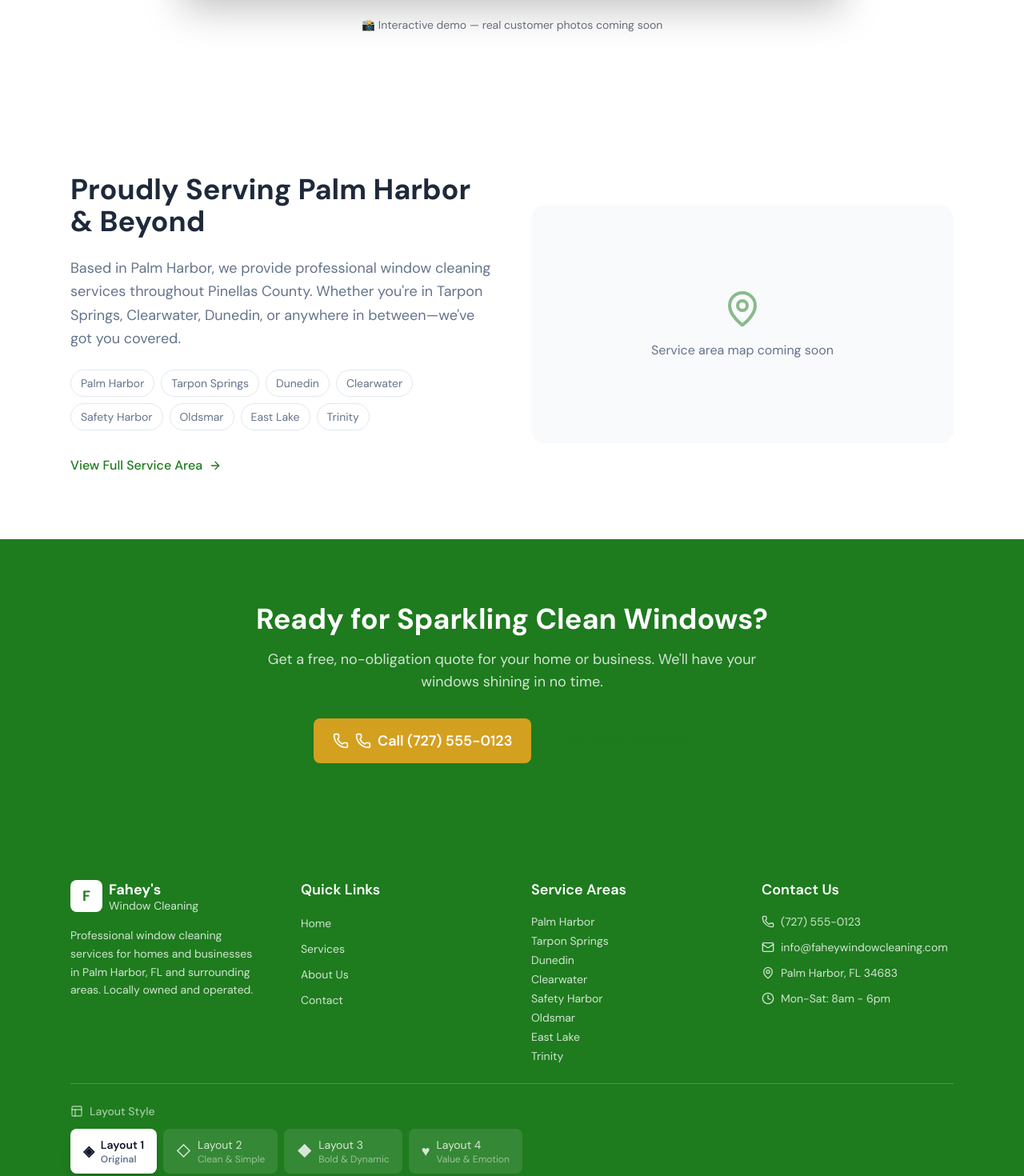
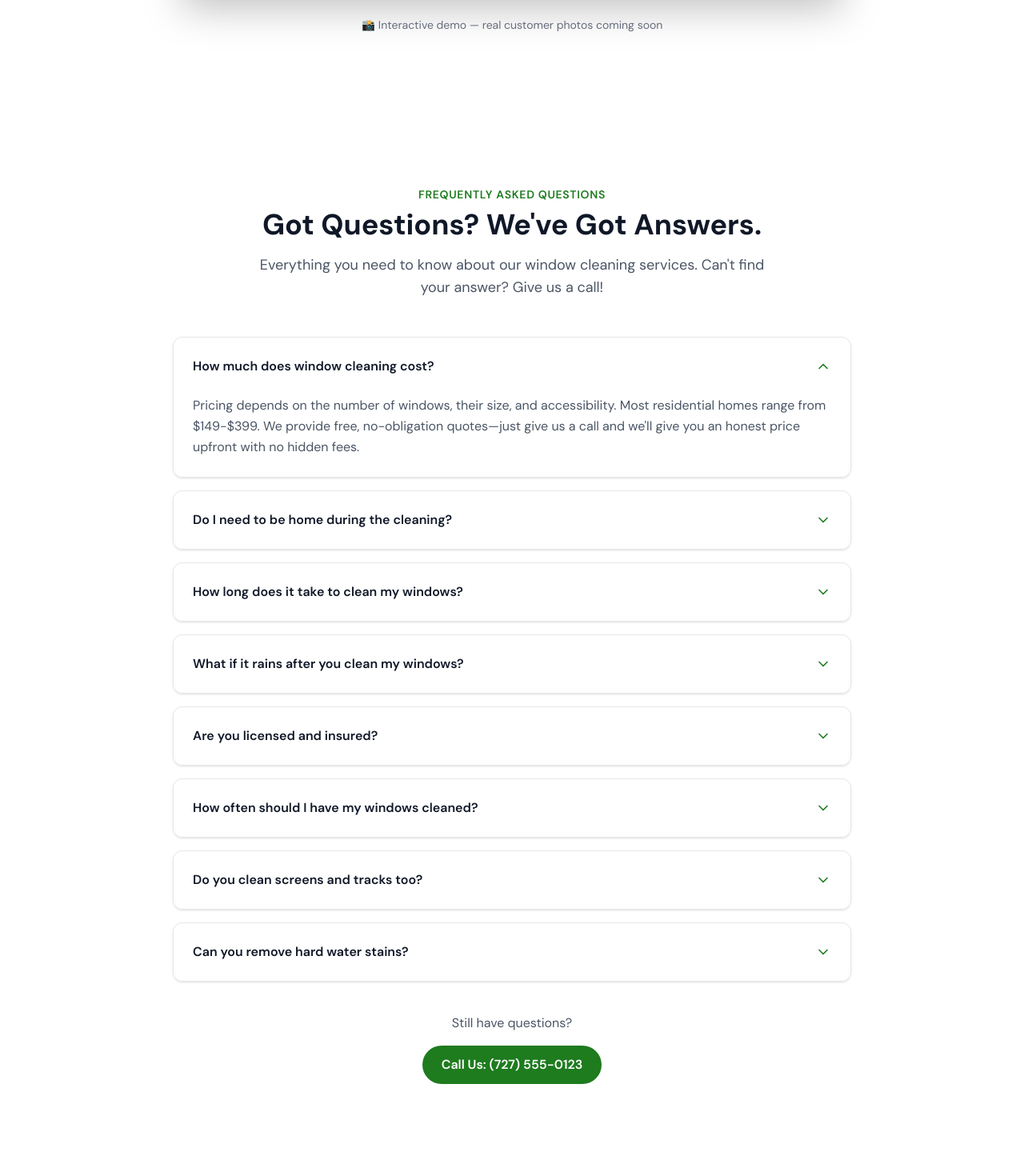
Before and after one commit to stephennewman/fwc, a Next.js app: page / in a window 1280 px wide. Shown: the part 2940-4410 px from the top of the page at 80% size. Built offline with nearby package versions, Linux system fonts and the light colour scheme.

Commit message:
Add FAQ section with common objections across all layouts

```diff
--- /dev/null
+++ b/app/components/FAQ.tsx
@@ -0,0 +1,189 @@
+'use client';
+
+import { useState } from 'react';
+import { ChevronDown, HelpCircle } from 'lucide-react';
+
+const faqs = [
+  {
+    question: "How much does window cleaning cost?",
+    answer: "Pricing depends on the number of windows, their size, and accessibility. Most residential homes range from $149-$399. We provide free, no-obligation quotes—just give us a call and we'll give you an honest price upfront with no hidden fees."
+  },
+  {
+    question: "Do I need to be home during the cleaning?",
+    answer: "Not necessarily! For exterior-only cleaning, you don't need to be home at all. For interior windows, we just need access to your home. Many customers leave a key or garage code. We're fully insured and background-checked for your peace of mind."
+  },
+  {
+    question: "How long does it take to clean my windows?",
+    answer: "A typical home takes 1-3 hours depending on the number of windows. We work efficiently without cutting corners. You'll be amazed how quickly we can transform your home's appearance."
+  },
+  {
+    question: "What if it rains after you clean my windows?",
+    answer: "Rain actually won't ruin professionally cleaned windows! Rain is mostly pure water—it's the dirt and debris on dirty windows that causes streaks. However, if you're not satisfied for any reason, we'll come back and make it right. That's our guarantee."
+  },
+  {
+    question: "Are you licensed and insured?",
+    answer: "Absolutely. We carry full liability insurance and workers' compensation coverage. This protects you and your property. We're happy to provide proof of insurance upon request."
+  },
+  {
+    question: "How often should I have my windows cleaned?",
+    answer: "For most Florida homes, we recommend every 3-6 months. Our humid climate, pollen, and salt air (if you're near the coast) can build up quickly. Many customers schedule quarterly cleanings to keep their home looking its best year-round."
+  },
+  {
+    question: "Do you clean screens and tracks too?",
+    answer: "Yes! Screen cleaning and track cleaning are included in all our packages. We remove screens, clean them, vacuum out tracks, and wipe down sills. It's a complete window cleaning service, not just the glass."
+  },
+  {
+    question: "Can you remove hard water stains?",
+    answer: "Yes, we specialize in hard water stain removal. Florida's mineral-rich water can leave stubborn deposits on glass. We use professional-grade solutions and techniques to restore your windows. Severe staining may require an additional treatment, which we'll discuss upfront."
+  },
+];
+
+interface FAQProps {
+  variant?: 'default' | 'compact' | 'cards';
+}
+
+export default function FAQ({ variant = 'default' }: FAQProps) {
+  const [openIndex, setOpenIndex] = useState<number | null>(0);
+
+  const toggle = (index: number) => {
+    setOpenIndex(openIndex === index ? null : index);
+  };
+
+  if (variant === 'compact') {
+    return (
+      <section className="py-16 sm:py-20 bg-white">
+        <div className="max-w-3xl mx-auto px-4 sm:px-6">
+          <div className="text-center mb-10">
+            <h2 className="text-2xl sm:text-3xl font-bold text-gray-900 mb-3">
+              Common Questions
+            </h2>
+            <p className="text-gray-600">
+              Quick answers to help you decide.
+            </p>
+          </div>
+
+          <div className="space-y-3">
+            {faqs.slice(0, 6).map((faq, index) => (
+              <div
+                key={index}
+                className="border border-gray-200 rounded-lg overflow-hidden"
+              >
+                <button
+                  onClick={() => toggle(index)}
+                  className="w-full flex items-center justify-between p-4 text-left hover:bg-gray-50 transition-colors"
+                >
+                  <span className="font-medium text-gray-900 text-sm">{faq.question}</span>
+                  <ChevronDown
+                    className={`w-4 h-4 text-gray-500 transition-transform ${
+                      openIndex === index ? 'rotate-180' : ''
+                    }`}
+                  />
+                </button>
+                {openIndex === index && (
+                  <div className="px-4 pb-4">
+                    <p className="text-gray-600 text-sm">{faq.answer}</p>
+                  </div>
+                )}
+              </div>
+            ))}
+          </div>
+        </div>
+      </section>
+    );
+  }
+
+  if (variant === 'cards') {
+    return (
+      <section className="py-16 sm:py-24 bg-gray-900 text-white">
+        <div className="max-w-6xl mx-auto px-4 sm:px-6">
+          <div className="text-center mb-12">
+            <p className="text-sm font-semibold uppercase tracking-wider text-gray-400 mb-2">
+              Got Questions?
+            </p>
+            <h2 className="text-3xl sm:text-5xl font-bold mb-4">
+              WE'VE GOT ANSWERS
+            </h2>
+          </div>
+
+          <div className="grid md:grid-cols-2 gap-4">
+            {faqs.map((faq, index) => (
+              <div
+                key={index}
+                className="bg-white/5 border border-white/10 rounded-xl p-6 hover:bg-white/10 transition-colors"
+              >
+                <div className="flex items-start gap-3">
+                  <HelpCircle className="w-5 h-5 mt-0.5 flex-shrink-0" style={{ color: 'var(--accent)' }} />
+                  <div>
+                    <h3 className="font-semibold text-white mb-2">{faq.question}</h3>
+                    <p className="text-gray-400 text-sm leading-relaxed">{faq.answer}</p>
+                  </div>
+                </div>
+              </div>
+            ))}
+          </div>
+        </div>
+      </section>
+    );
+  }
+
+  // Default: Accordion style
+  return (
+    <section className="py-16 sm:py-24 bg-white">
+      <div className="max-w-4xl mx-auto px-4 sm:px-6">
+        <div className="text-center mb-12">
+          <p className="text-sm font-semibold uppercase tracking-wider mb-2" style={{ color: 'var(--primary)' }}>
+            Frequently Asked Questions
+          </p>
+          <h2 className="text-3xl sm:text-4xl font-bold text-gray-900 mb-4">
+            Got Questions? We've Got Answers.
+          </h2>
+          <p className="text-lg text-gray-600 max-w-2xl mx-auto">
+            Everything you need to know about our window cleaning services. Can't find your answer? Give us a call!
+          </p>
+        </div>
+
+        <div className="space-y-4">
+          {faqs.map((faq, index) => (
+            <div
+              key={index}
+              className="border border-gray-200 rounded-xl overflow-hidden shadow-sm"
+            >
+              <button
+                onClick={() => toggle(index)}
+                className="w-full flex items-center justify-between p-5 sm:p-6 text-left hover:bg-gray-50 transition-colors"
+              >
+                <span className="font-semibold text-gray-900 pr-4">{faq.question}</span>
+                <ChevronDown
+                  className={`w-5 h-5 flex-shrink-0 transition-transform duration-200 ${
+                    openIndex === index ? 'rotate-180' : ''
+                  }`}
+                  style={{ color: 'var(--primary)' }}
+                />
+              </button>
+              <div
+                className={`overflow-hidden transition-all duration-200 ${
+                  openIndex === index ? 'max-h-96' : 'max-h-0'
+                }`}
+              >
+                <div className="px-5 sm:px-6 pb-5 sm:pb-6">
+                  <p className="text-gray-600 leading-relaxed">{faq.answer}</p>
+                </div>
+              </div>
+            </div>
+          ))}
+        </div>
+
+        <div className="text-center mt-10">
+          <p className="text-gray-600 mb-4">Still have questions?</p>
+          <a
+            href="tel:+17275550123"
+            className="inline-flex items-center gap-2 px-6 py-3 rounded-full font-semibold text-white transition-colors"
+            style={{ backgroundColor: 'var(--primary)' }}
+          >
+            Call Us: (727) 555-0123
+          </a>
+        </div>
+      </div>
+    </section>
+  );
+}
--- a/app/components/HomeBold.tsx
+++ b/app/components/HomeBold.tsx
@@ -4,6 +4,7 @@ import { Phone, ArrowRight, Sparkles, Zap, Shield, Star, ChevronDown } from 'luc
 import Link from 'next/link';
 import { useState, useEffect } from 'react';
 import BeforeAfter from './BeforeAfter';
+import FAQ from './FAQ';
 
 // TODO: Replace with actual phone number
 const PHONE_NUMBER = '(727) 555-0123';
@@ -229,6 +230,9 @@ export default function HomeBold() {
       {/* Before/After - Cards Grid */}
       <BeforeAfter variant="cards" />
 
+      {/* FAQ Section - Cards */}
+      <FAQ variant="cards" />
+
       {/* Service Area - Bold Display */}
       <section className="py-20 sm:py-32 bg-gray-900 text-white overflow-hidden">
         <div className="max-w-6xl mx-auto px-4 sm:px-6">
--- a/app/components/HomeClean.tsx
+++ b/app/components/HomeClean.tsx
@@ -3,6 +3,7 @@
 import { Phone, CheckCircle, Shield, Clock, Star, MapPin } from 'lucide-react';
 import Link from 'next/link';
 import BeforeAfter from './BeforeAfter';
+import FAQ from './FAQ';
 
 // TODO: Replace with actual phone number
 const PHONE_NUMBER = '(727) 555-0123';
@@ -189,6 +190,9 @@ export default function HomeClean() {
       {/* Before/After - Side by Side */}
       <BeforeAfter variant="sideBySide" />
 
+      {/* FAQ Section - Compact */}
+      <FAQ variant="compact" />
+
       {/* Service Area - Simple List */}
       <section className="py-12 border-t border-gray-200">
         <div className="max-w-4xl mx-auto px-4 sm:px-6">
--- a/app/components/HomeDefault.tsx
+++ b/app/components/HomeDefault.tsx
@@ -5,6 +5,7 @@ import Link from 'next/link';
 import ServiceCard from './ServiceCard';
 import CTAButton from './CTAButton';
 import BeforeAfter from './BeforeAfter';
+import FAQ from './FAQ';
 
 // TODO: Replace with actual phone number
 const PHONE_NUMBER = '(727) 555-0123';
@@ -148,6 +149,9 @@ export default function HomeDefault() {
       {/* Before/After - Interactive Slider */}
       <BeforeAfter variant="slider" />
 
+      {/* FAQ Section */}
+      <FAQ variant="default" />
+
       {/* Service Area */}
       <section className="py-16 sm:py-20 bg-white">
         <div className="max-w-6xl mx-auto px-4 sm:px-6">
--- a/app/components/HomeValue.tsx
+++ b/app/components/HomeValue.tsx
@@ -8,6 +8,7 @@ import {
 } from 'lucide-react';
 import Link from 'next/link';
 import BeforeAfter from './BeforeAfter';
+import FAQ from './FAQ';
 
 // TODO: Replace with actual phone number
 const PHONE_NUMBER = '(727) 555-0123';
@@ -429,6 +430,9 @@ export default function HomeValue() {
       {/* Before/After - Interactive Slider */}
       <BeforeAfter variant="slider" />
 
+      {/* FAQ Section */}
+      <FAQ variant="default" />
+
       {/* Testimonials */}
       <section className="py-16 sm:py-20" style={{ backgroundColor: 'var(--surface)' }}>
         <div className="max-w-6xl mx-auto px-4 sm:px-6">
```
